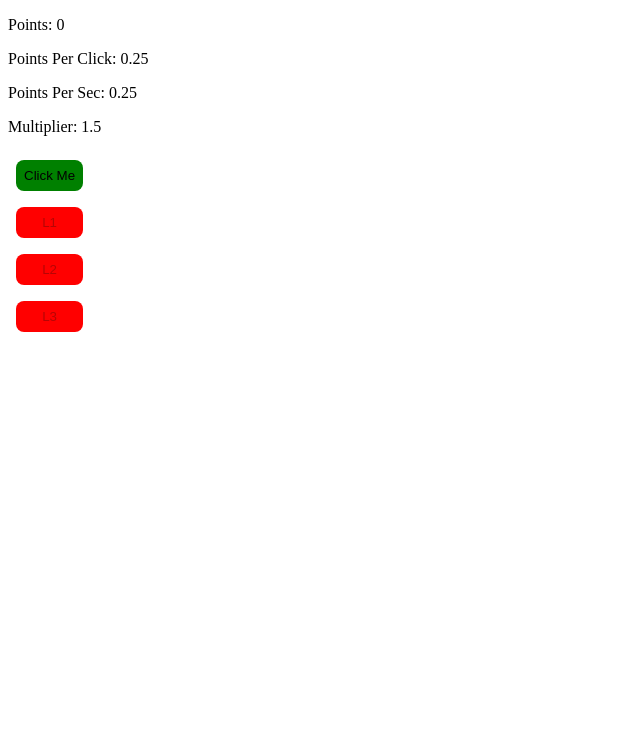
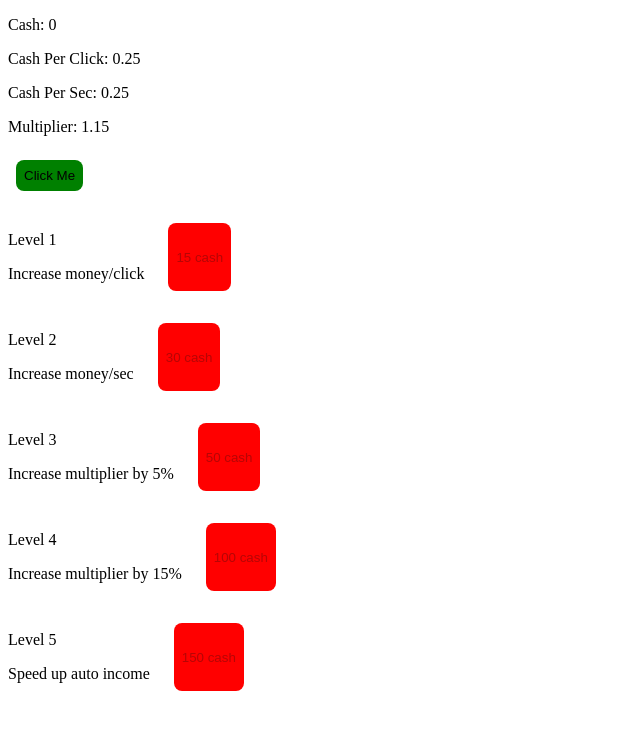
Before and after one commit to webrune-tim/svelte-button-masher, a SvelteKit app: page / in a window 1280 px wide. Shown: the top 730 px of the page, without its empty margins (0-640 px from the left). Built offline with nearby package versions, Linux system fonts and the light colour scheme.

Commit message:
basic functionality

```diff
--- a/src/routes/+page.svelte
+++ b/src/routes/+page.svelte
@@ -1,24 +1,24 @@
 <script lang="ts">
-  let points = $state(0)
-  let pointsPerClick = $state(0.25)
-  let pointsPerSec = $state(0.25)
-  let multiplier = $state(1.5)
-  let intervalStarted = false
+  let cash = $state(0)
+  let cashPerClick = $state(0.25)
+  let cashPerSec = $state(0.25)
+  let multiplier = $state(1.15)
+  let time = $state(1000)
 
   let timerId: ReturnType<typeof setInterval> | null = null;
 
   function handleMainClick(): void {
-    points += pointsPerClick
+    cash += cashPerClick
   }
 
   function runEverySecond(): void {
-    points = points + pointsPerSec
+    cash = cash + cashPerSec
   }
 
   function startTimer(): void {
     if (timerId !== null) return; // Guard against double-starting
 
-    timerId = setInterval(runEverySecond, 1000);
+    timerId = setInterval(runEverySecond, time);
   }
 
   function stopTimer(): void {
@@ -28,53 +28,114 @@
     }
   }
 
-  function handlePointsPerClick(_multiplier: number): void {
-    pointsPerClick *= _multiplier
-    multiplier *= 1.5
-    points -= points * 0.75
+  function handleCashPerClick(_multiplier: number): void {
+    cashPerClick *= _multiplier
+    multiplier *= 1.15
+    cash -= cash * 0.75
   }
 
-  function handlePointsPerSec(_multiplier: number): void {
-    pointsPerSec *= _multiplier
-    multiplier *= 1.5
-    points -= points * 0.75
+  function handleCashPerSec(_multiplier: number): void {
+    cashPerSec *= _multiplier
+    multiplier *= 1.15
+    cash -= cash * 0.75
 
     startTimer()
   }
+
+  function increaseMultiplier (amount: number): void {
+    multiplier += amount
+  }
+
+  function speedUpTimer(): void {
+    time *= 0.8
+  }
 </script>
 
-<p>Points: {Number(points.toFixed(2))}</p>
-<p>Points Per Click: {Number(pointsPerClick.toFixed(2))}</p>
-<p>Points Per Sec: {Number(pointsPerSec.toFixed(2))}</p>
+<p>Cash: {Number(cash.toFixed(2))}</p>
+<p>Cash Per Click: {Number(cashPerClick.toFixed(2))}</p>
+<p>Cash Per Sec: {Number(cashPerSec.toFixed(2))}</p>
 <p>Multiplier: {Number(multiplier.toFixed(2))}</p>
 
 <div class="buttons">
+  <div class="btn-area">
     <button onclick={handleMainClick}>Click Me</button>
+  </div>
+
+  <div class="btn-area">
+    <div>
+      <p>Level 1</p>
+      <p>Increase money/click</p>
+    </div>
 
     <button
-    class:deactive={points <= 15}
-    disabled={points <= 15}
-    onclick={() => handlePointsPerClick(multiplier)}
+      class:deactive={cash <= 15}
+      disabled={cash <= 15}
+      onclick={() => handleCashPerClick(multiplier)}
       class="power"
-  >L1</button>
+    >15 cash</button>
+  </div>
+
+  <div class="btn-area">
+    <div>
+      <p>Level 2</p>
+      <p>Increase money/sec</p>
+    </div>
 
     <button
-    class:deactive={points <= 30}
-    disabled={points <= 30}
-    onclick={() => handlePointsPerSec(multiplier)}
+      class:deactive={cash <= 30}
+      disabled={cash <= 30}
+      onclick={() => handleCashPerSec(multiplier)}
       class="power"
-  >L2</button>
+    >30 cash</button>
+  </div>
+
+  <div class="btn-area">
+    <div>
+      <p>Level 3</p>
+      <p>Increase multiplier by 5%</p>
+    </div>
 
     <button
-    class:deactive={points <= 50}
-    disabled={points <= 50}
+      class:deactive={cash <= 50}
+      disabled={cash <= 50}
+      onclick={() => increaseMultiplier(0.05)}
       class="power"
-  >L3</button>
+    >50 cash</button>
+  </div>
+
+  <div class="btn-area">
+    <div>
+      <p>Level 4</p>
+      <p>Increase multiplier by 15%</p>
+    </div>
+
+    <button
+      class:deactive={cash <= 100}
+      disabled={cash <= 100}
+      onclick={() => increaseMultiplier(0.15)}
+      class="power"
+    >100 cash</button>
+  </div>
+
+  <div class="btn-area">
+    <div>
+      <p>Level 5</p>
+      <p>Speed up auto income</p>
+    </div>
+
+    <button
+      class:deactive={cash <= 150}
+      disabled={cash <= 150}
+      onclick={speedUpTimer}
+      class="power"
+    >150 cash</button>
+  </div>
 </div>
 
 <style>
   .buttons {
     display: flex;
+    gap: 1rem;
     flex-direction: column;
     width: fit-content;
 
@@ -92,4 +153,9 @@
       }
     }
   }
+
+  .btn-area {
+    display: flex;
+    gap: 1rem;
+  }
 </style>
```
Lines whose indentation alone changed are shown as unchanged.
